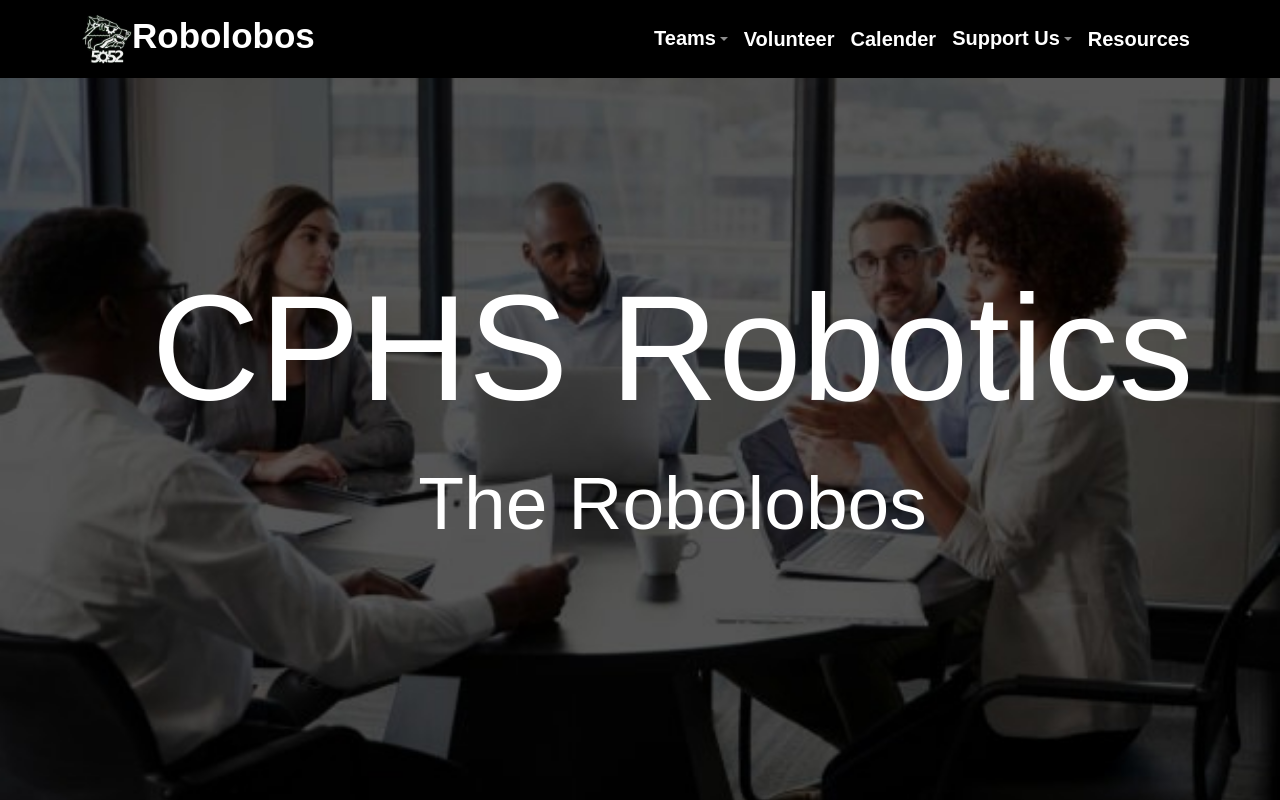
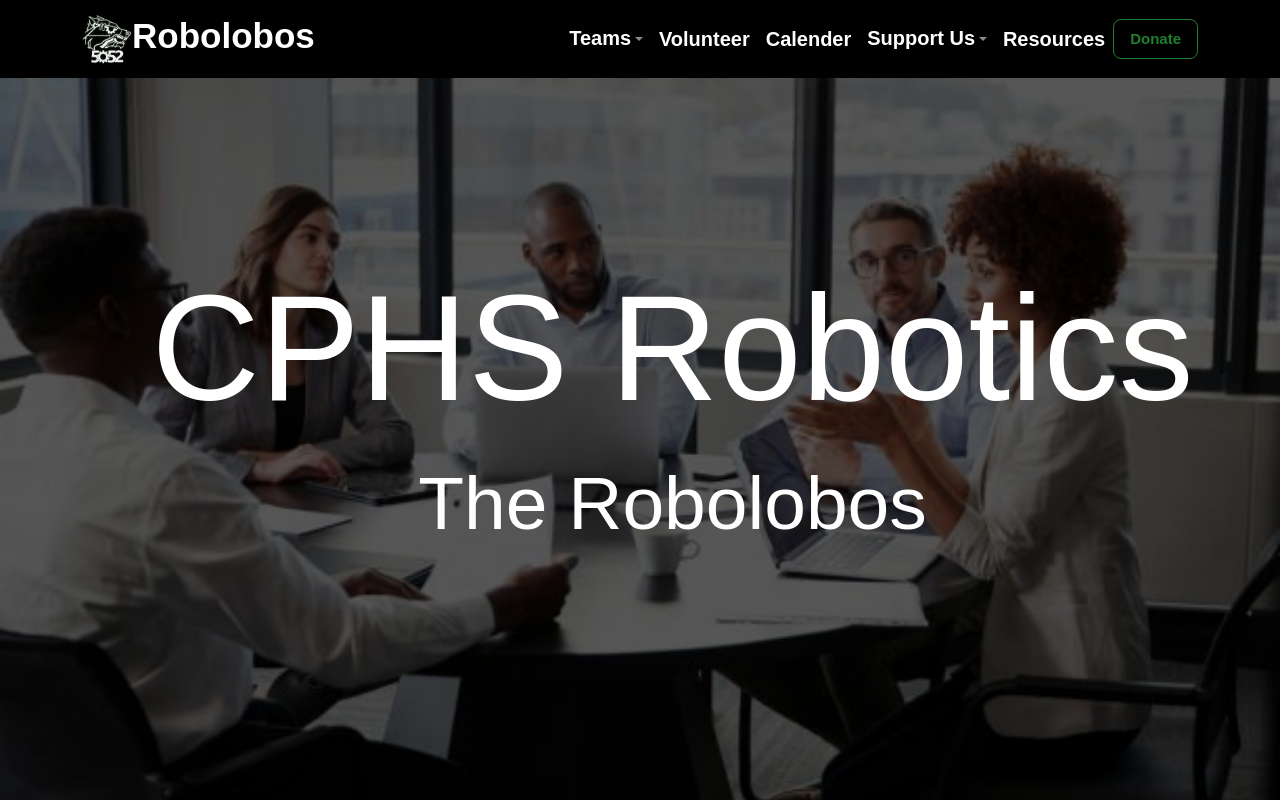
Before and after one commit to git-yash/robolobos-website, a React (Create React App) app: page / in a window 1280 px wide. Built offline with nearby package versions, Linux system fonts and the light colour scheme.

Commit message:
added nav bar and somewhat cleaned homepage

```diff
--- a/src/Components/RoboNavbar/RoboNavbar.css
+++ b/src/Components/RoboNavbar/RoboNavbar.css
@@ -4,14 +4,14 @@
     font-weight: 400;
     font-size: 15px;
     line-height: 44px;
-
     background-color: black;
-
 }
 
 .NavDropdown {
     background-color: black;
 }
+
+
 
 .FontStuff1 {
     font-family: 'proxima-nova', sans-serif;
@@ -22,6 +22,13 @@
     font-size: 35px;
 }
 
+.btns {
+    height: 30% ;
+    width: 30%;
+    font-family: 'proxima-nova', sans-serif;
+    font-size: 20px;
+}
+
 .FontStuff {
     font-family: 'proxima-nova', sans-serif;
     font-style: normal;
--- a/src/Components/RoboNavbar/RoboNavbar.tsx
+++ b/src/Components/RoboNavbar/RoboNavbar.tsx
@@ -4,6 +4,7 @@ import Navbar from 'react-bootstrap/Navbar';
 import NavDropdown from 'react-bootstrap/NavDropdown';
 import 'bootstrap/dist/css/bootstrap.min.css';
 import './RoboNavbar.css'
+import React from 'react';
 
 function RoboNavbar() {
     return (
@@ -62,7 +63,9 @@ function RoboNavbar() {
                             </NavDropdown.Item>
                         </NavDropdown>
                         <Nav.Link href="/Resources"
-                                  className="FontStuff">Resources</Nav.Link>
+                                  className="FontStuff">Resources
+                        </Nav.Link>
+                        <button style={{fontSize:15, fontWeight:"bold"}} className="btns btn btn-lg btn-outline-primary center">Donate</button>
                     </Nav>
                 </Navbar.Collapse>
             </Container>
--- a/src/Screens/HomePage/HomePage.tsx
+++ b/src/Screens/HomePage/HomePage.tsx
@@ -91,7 +91,7 @@ const HomePage = () => {
                         </h1>
                     </div>
 
-                    <div style={{padding: 500}}></div>
+                    <div style={{padding: 100}}></div>
 
 
                     <div className="imageCarousel">
@@ -100,19 +100,19 @@ const HomePage = () => {
                         <Carousel>
                             <div>
                                 <img src="/stockWorking.jpg" alt={""}/>
-                                <p className="legend">Legend 1</p>
+                                <p className="legend">image 1</p>
                             </div>
                             <div>
                                 <img src="/stockWorking.jpg"  alt={""}/>
-                                <p className="legend">Legend 2</p>
+                                <p className="legend">image 2</p>
                             </div>
                             <div>
                                 <img src="/stockWorking.jpg" alt={""}/>
-                                <p className="legend">Legend 3</p>
+                                <p className="legend">image 3</p>
                             </div>
                         </Carousel>
 
-                        <div style={{padding: 100}}></div>
+                        <div style={{padding: 10}}></div>
                     </div>
 
                     <div style={{padding: 100}}></div>
```
